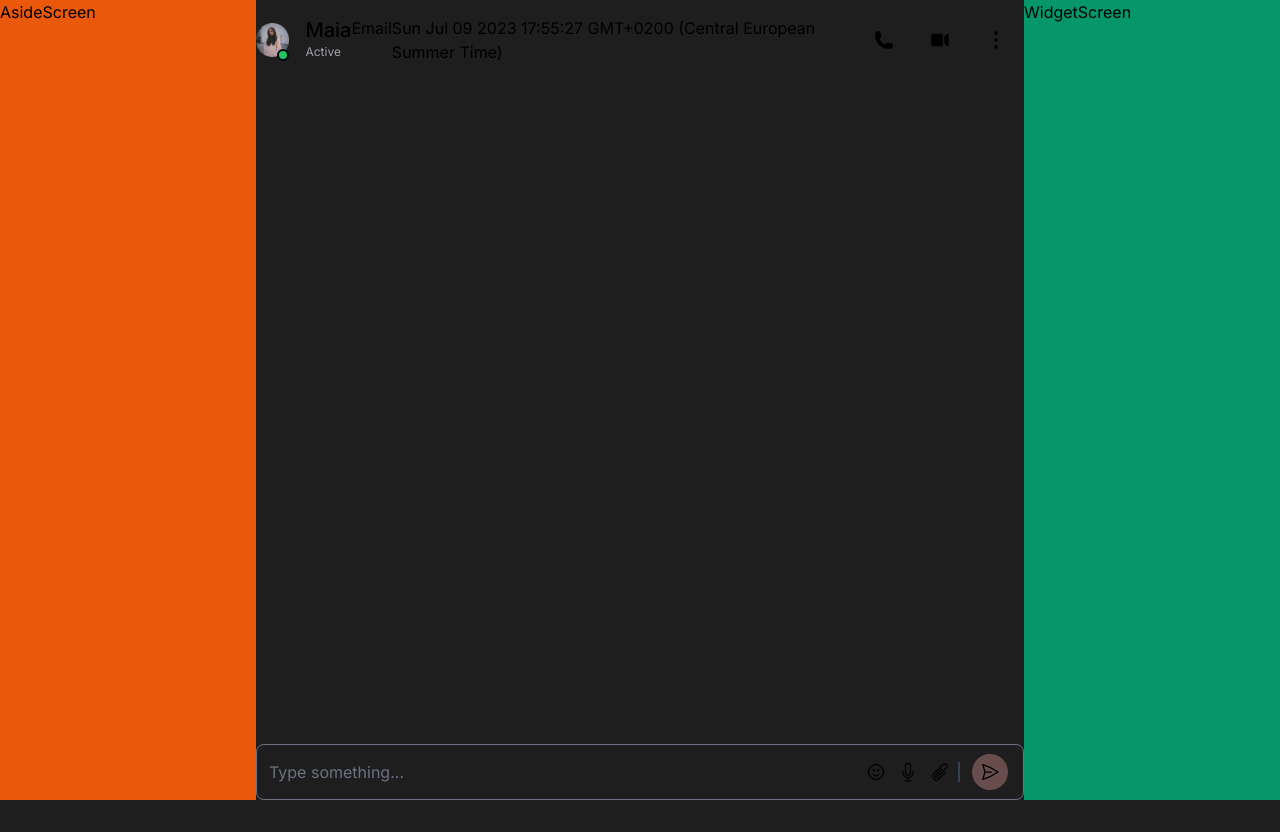
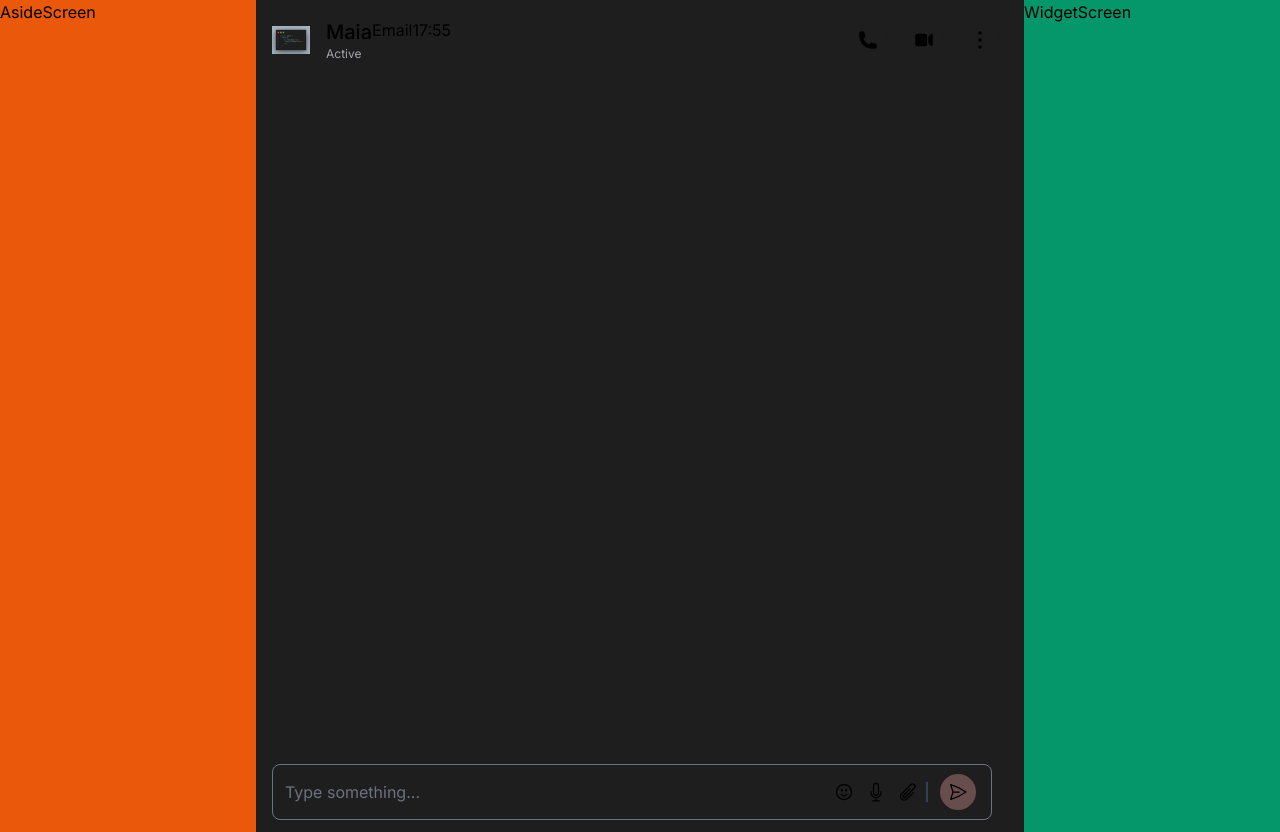
Before and after one commit to Khaanh/React-Messenger, a Next.js app: page /fullScreen in a window 1280 px wide. Before the commit the page ends 800 px from the top, so only its background shows below. Built offline with nearby package versions, Linux system fonts and the light colour scheme.

Commit message:
Did: funciton status detect

```diff
--- a/app/components/MainScreenContainer.tsx
+++ b/app/components/MainScreenContainer.tsx
@@ -8,11 +8,11 @@ import InputMessage from "./inputMessage/inputMessage";
 export default function MainScreenContainer() {
   return (
     <div className="w-full">
-      <form action="">
+      <div>
         <div className="h-main-calc">
           <div className="h-full w-full bg-secondary overflow-y-auto"></div>
         </div>
-        <div className="relative">
+        <form className="relative mt-5 mb-3 mr-8 ml-4">
           <InputMessage />
           <div className="flex items-center absolute top-1/2 right-4 -translate-y-1/2">
             <div className="flex items-center mr-1">
@@ -22,11 +22,9 @@ export default function MainScreenContainer() {
               <span className="block h-5 w-0.5 bg-slate-700"></span>
             </div>
             <BtnSend />
-            {/* <div className="ml-2">
-            </div> */}
           </div>
-        </div>
-      </form>
+        </form>
+      </div>
     </div>
   );
 }
--- a/app/components/MainScreenHeader.tsx
+++ b/app/components/MainScreenHeader.tsx
@@ -6,8 +6,8 @@ import AvatarLayout from "./avatar/AvatarLayout";
 
 export default function MainScreenHeader() {
   return (
-    <div className="flex items-center justify-between w-full h-20">
-      <AvatarLayout/>
+    <div className="flex items-center justify-between w-full h-20 px-4">
+      <AvatarLayout status='invisible' />
       <div className="flex">
         <HeaderWidget widget="phone" />
         <HeaderWidget widget="camera" />
--- a/app/components/avatar/AvatarLayout.tsx
+++ b/app/components/avatar/AvatarLayout.tsx
@@ -1,18 +1,37 @@
 import React, { useState } from "react";
 import Image from "next/image";
 
+enum Status {
+  Active = 'bg-green-500 border-gray-950',
+  Away = 'bg-yellow-500 border-gray-950',
+  Off = 'bg-red-500 border-gray-950',
+  Invisible = 'transparent',
+}
+
 type Props = {
-  lastSeenTime: string;
-  status?: string;
+  lastSeenTime?: string;
+  imgRounded?: string;
+  status?: 'active' | 'away' | 'off' | 'invisible' | null;
   name?: string;
-  img?: string;
+  size?: number;
 };
 
-export default function AvatarLayout() {
-  const [lastSeenTime, setLastSeenTime] = useState<string>("10/10/22");
-  const [status, setStatus] = useState(["active", "away", "off", "invisible"]);
+export default function AvatarLayout(props: Props) {
+  const [lastSeenTime, setLastSeenTime] = useState("10/10/22");
+  const [status, setStatus] = useState(props.status);
   const [name, setName] = useState("");
   const [img, setImg] = useState("");
+  let statusDetect;
+
+  if(status === 'active') {
+    statusDetect = Status.Active
+  } else if (status === 'away') {
+    statusDetect = Status.Away
+  } else if (status === 'off') {
+    statusDetect = Status.Off
+  } else if (status === 'invisible') {
+    statusDetect = Status.Invisible
+  }
 
   return (
     <>
@@ -20,12 +39,12 @@ export default function AvatarLayout() {
         <div className="flex mr-4">
           <div className="relative">
             <Image
-              src={"/img/avatar.png"}
+              src={"/img/code-A.png"}
               alt="user avatar"
               height={38}
               width={38}
             />
-            <i className="block bg-green-500 rounded-full border-2 border-gray-950 w-3 h-3 absolute right-0 -bottom-1"></i>
+            <i className={`block rounded-full border-2 border-transparent w-3 h-3 absolute right-0 -bottom-1 ${statusDetect ? statusDetect : ''}`}></i>
           </div>
         </div>
 
@@ -39,7 +58,7 @@ export default function AvatarLayout() {
             <div className="flex">
               <a href="">Email</a>
               <time>
-                Sun Jul 09 2023 17:55:27 GMT+0200 (Central European Summer Time)
+                17:55
               </time>
             </div>
           ) : null}
```
Also changed, not shown: public/img/code-A.png (added).
